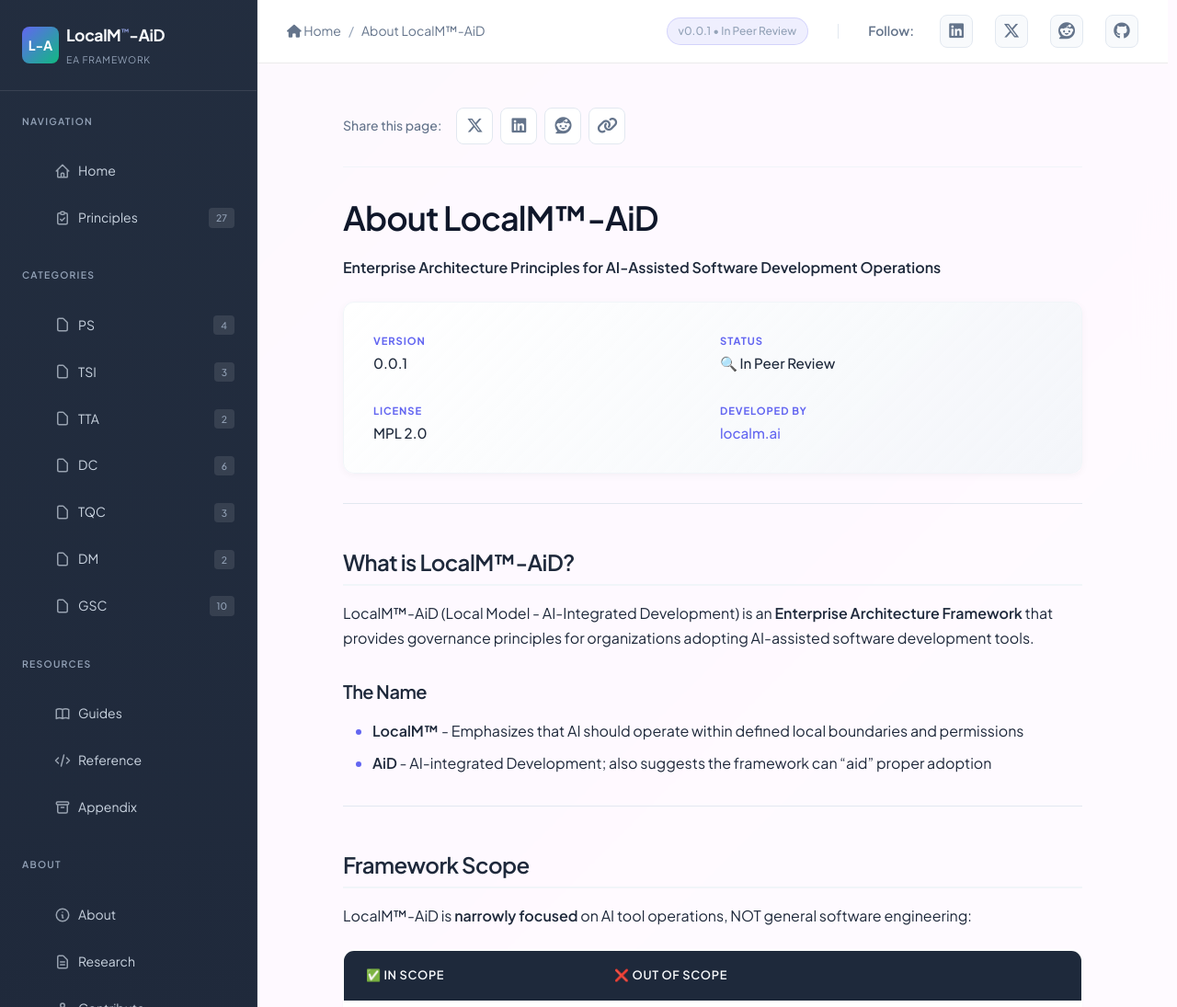
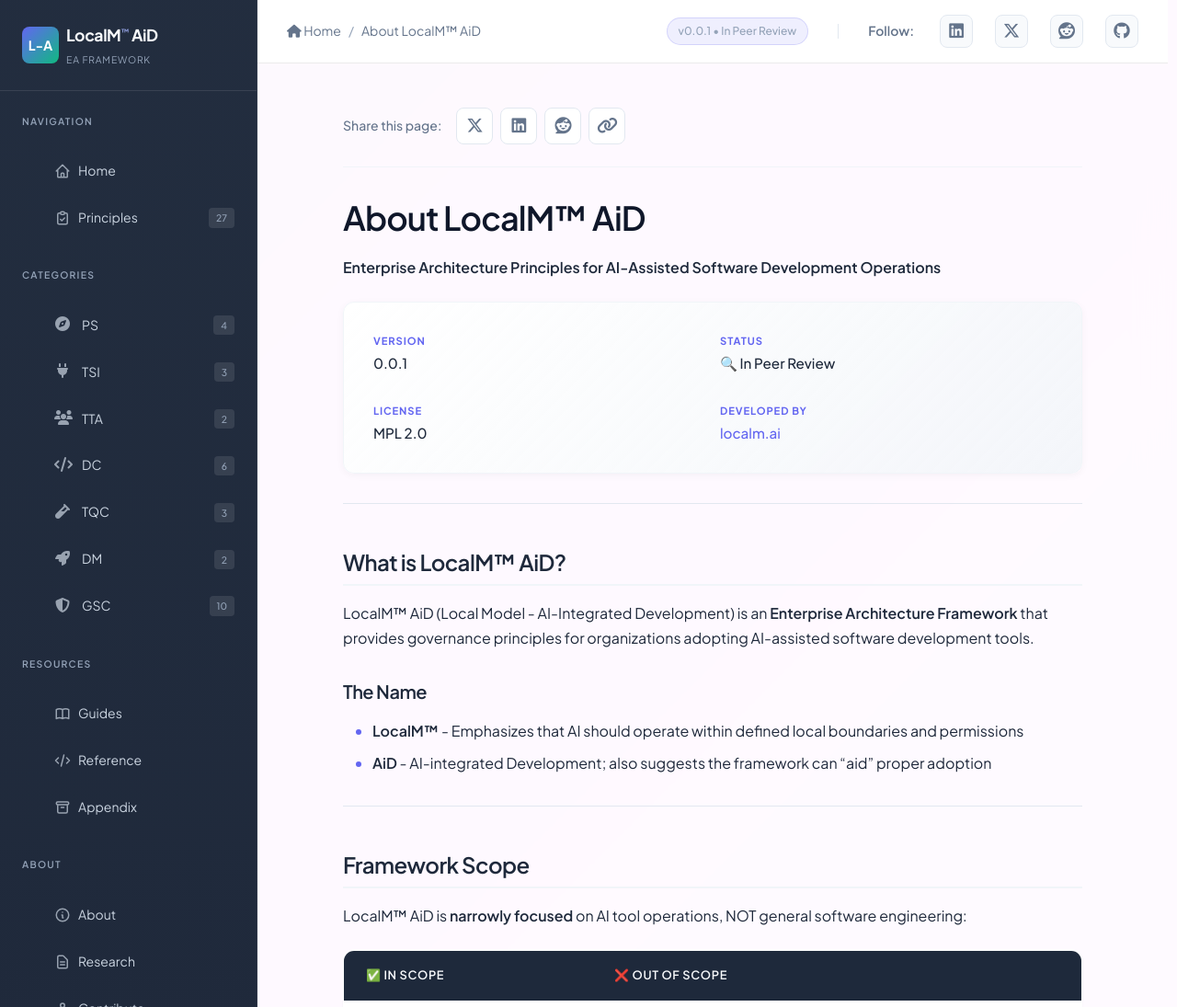
Before and after one commit to nilayparikh/ai-agent-ea-framework, a Jekyll site: the page built from about.md, in a window 1280 px wide. Shown: the top 1095 px of the page at 92% size. Built offline with Jekyll 4.4.1, drawn with Linux system fonts in a browser that asks for light colours; some of the changed text lies outside the part shown.

Commit message:
fix: Footer cleanup, branding, category icons, copy feedback
- Removed 'In Peer Review' status badge from footer (alignment issue)
- Removed MPL 2.0 and Enterprise from sidebar footer
- Footer now: localm.ai | v0.0.1 | MPL 2.0 | Enterprise | Contribute | icons
- Updated branding: 'LocalM AiD' (no hyphen) throughout
- Added unique icons for each category (compass, plug, users, code, vial, rocket, shield)
- Copy link now shows 'Link copied!' feedback
- Added .footer-link-sep CSS for MPL|Enterprise separator

```diff
--- a/_layouts/default.html
+++ b/_layouts/default.html
@@ -47,7 +47,7 @@
           <a href="{{ '/' | relative_url }}" class="sidebar-logo">
             <div class="sidebar-logo-icon">L-A</div>
             <div>
-              <span class="sidebar-logo-text">LocalM<sup class="tm">™</sup>-AiD</span>
+              <span class="sidebar-logo-text">LocalM<sup class="tm">™</sup> AiD</span>
               <span class="sidebar-logo-sub">EA Framework</span>
             </div>
           </a>
@@ -87,21 +87,55 @@
           <div class="nav-section">
             <div class="nav-section-title">Categories</div>
             <ul class="nav-tree">
-              {% for item in site.data.navigation.principles %}
-              {% if item.code %}
               <li class="nav-item">
-                <a href="{{ item.url | relative_url }}" class="nav-link {% if page.url == item.url %}active{% endif %}">
-                  <svg class="nav-link-icon" fill="none" stroke="currentColor" viewBox="0 0 24 24">
-                    <path stroke-linecap="round" stroke-linejoin="round" stroke-width="2"
-                      d="M7 21h10a2 2 0 002-2V9.414a1 1 0 00-.293-.707l-5.414-5.414A1 1 0 0012.586 3H7a2 2 0 00-2 2v14a2 2 0 002 2z">
-                    </path>
-                  </svg>
-                  {{ item.code }}
-                  <span class="nav-link-badge">{{ item.count }}</span>
+                <a href="{{ '/principles/planning_and_strategy/' | relative_url }}" class="nav-link {% if page.url contains '/principles/planning_and_strategy' %}active{% endif %}">
+                  <i class="fas fa-compass nav-link-icon"></i>
+                  PS
+                  <span class="nav-link-badge">4</span>
                 </a>
               </li>
-              {% endif %}
-              {% endfor %}
+              <li class="nav-item">
+                <a href="{{ '/principles/tool_selection_and_integration/' | relative_url }}" class="nav-link {% if page.url contains '/principles/tool_selection_and_integration' %}active{% endif %}">
+                  <i class="fas fa-plug nav-link-icon"></i>
+                  TSI
+                  <span class="nav-link-badge">3</span>
+                </a>
+              </li>
+              <li class="nav-item">
+                <a href="{{ '/principles/team_training_and_adoption/' | relative_url }}" class="nav-link {% if page.url contains '/principles/team_training_and_adoption' %}active{% endif %}">
+                  <i class="fas fa-users nav-link-icon"></i>
+                  TTA
+                  <span class="nav-link-badge">2</span>
+                </a>
+              </li>
+              <li class="nav-item">
+                <a href="{{ '/principles/development_and_coding/' | relative_url }}" class="nav-link {% if page.url contains '/principles/development_and_coding' %}active{% endif %}">
+                  <i class="fas fa-code nav-link-icon"></i>
+                  DC
+                  <span class="nav-link-badge">6</span>
+                </a>
+              </li>
+              <li class="nav-item">
+                <a href="{{ '/principles/testing_and_quality_control/' | relative_url }}" class="nav-link {% if page.url contains '/principles/testing_and_quality_control' %}active{% endif %}">
+                  <i class="fas fa-vial nav-link-icon"></i>
+                  TQC
+                  <span class="nav-link-badge">3</span>
+                </a>
+              </li>
+              <li class="nav-item">
+                <a href="{{ '/principles/deployment_and_maintenance/' | relative_url }}" class="nav-link {% if page.url contains '/principles/deployment_and_maintenance' %}active{% endif %}">
+                  <i class="fas fa-rocket nav-link-icon"></i>
+                  DM
+                  <span class="nav-link-badge">2</span>
+                </a>
+              </li>
+              <li class="nav-item">
+                <a href="{{ '/principles/governance_security_and_compliance/' | relative_url }}" class="nav-link {% if page.url contains '/principles/governance_security_and_compliance' %}active{% endif %}">
+                  <i class="fas fa-shield-alt nav-link-icon"></i>
+                  GSC
+                  <span class="nav-link-badge">10</span>
+                </a>
+              </li>
             </ul>
           </div>
 
@@ -207,13 +241,6 @@
             </ul>
           </div>
         </nav>
-
-        <div class="sidebar-footer">
-          <p><a href="https://opensource.org/licenses/MPL-2.0" target="_blank"><i class="fas fa-balance-scale"></i> MPL
-              2.0</a></p>
-          <p class="enterprise-contact"><a href="{{ '/enterprise' | relative_url }}"><i class="fas fa-building"></i>
-              Enterprise</a></p>
-        </div>
       </aside>
 
       <!-- Main Content -->
@@ -285,16 +312,15 @@
             <span class="footer-credit">Developed with <i class="fas fa-heart" style="color:#ef4444"></i> by <a
                 href="https://localm.ai/" target="_blank" rel="noopener">localm.ai</a></span>
             <span class="footer-sep">•</span>
-            <div class="footer-badges">
-              <span class="version-badge">v0.0.1</span>
-              <span class="status-badge">In Peer Review</span>
-            </div>
+            <span class="version-badge">v0.0.1</span>
             <span class="footer-sep">•</span>
             <div class="footer-links">
               <a href="https://opensource.org/licenses/MPL-2.0" target="_blank" rel="noopener">MPL 2.0</a>
-              <a href="{{ '/contributing' | relative_url }}">Contribute</a>
+              <span class="footer-link-sep">|</span>
               <a href="{{ '/enterprise' | relative_url }}">Enterprise</a>
             </div>
+            <span class="footer-sep">•</span>
+            <a href="{{ '/contributing' | relative_url }}">Contribute</a>
             <span class="footer-sep">•</span>
             <div class="footer-social">
               <a href="https://github.com/nilayparikh/ai-agent-ea-framework" target="_blank" rel="noopener"
@@ -455,12 +481,12 @@
       navigator.clipboard.writeText(window.location.href).then(() => {
         const btn = event.target.closest('.content-share-btn');
         const originalHTML = btn.innerHTML;
-        btn.innerHTML = '<i class="fas fa-check"></i>';
+        btn.innerHTML = '<i class="fas fa-check"></i> <span style="font-size:0.75rem">Link copied!</span>';
         btn.style.color = '#10b981';
         setTimeout(() => {
           btn.innerHTML = originalHTML;
           btn.style.color = '';
-        }, 1500);
+        }, 2000);
       });
     }
   </script>
--- a/about.md
+++ b/about.md
@@ -1,9 +1,9 @@
 ---
 layout: default
-title: About LocalM™-AiD
+title: About LocalM™ AiD
 ---
 
-# About LocalM™-AiD
+# About LocalM™ AiD
 
 **Enterprise Architecture Principles for AI-Assisted Software Development Operations**
 
@@ -28,9 +28,9 @@
 
 ---
 
-## What is LocalM™-AiD?
+## What is LocalM™ AiD?
 
-LocalM™-AiD (Local Model - AI-Integrated Development) is an **Enterprise Architecture Framework** that provides governance principles for organizations adopting AI-assisted software development tools.
+LocalM™ AiD (Local Model - AI-Integrated Development) is an **Enterprise Architecture Framework** that provides governance principles for organizations adopting AI-assisted software development tools.
 
 ### The Name
 
@@ -41,7 +41,7 @@
 
 ## Framework Scope
 
-LocalM™-AiD is **narrowly focused** on AI tool operations, NOT general software engineering:
+LocalM™ AiD is **narrowly focused** on AI tool operations, NOT general software engineering:
 
 | ✅ IN SCOPE                    | ❌ OUT OF SCOPE             |
 | ------------------------------ | --------------------------- |
@@ -81,7 +81,7 @@
 
 ### The Solution
 
-LocalM™-AiD provides:
+LocalM™ AiD provides:
 
 - **27 actionable principles** across 7 categories
 - **Maturity model** for progressive adoption
@@ -119,7 +119,7 @@
 
 ## Research Foundation
 
-LocalM™-AiD synthesizes insights from academic research, industry practitioners, and emerging standards.
+LocalM™ AiD synthesizes insights from academic research, industry practitioners, and emerging standards.
 
 ### Key Sources
 
--- a/assets/css/main.css
+++ b/assets/css/main.css
@@ -1322,6 +1322,12 @@
   opacity: 0.4;
 }
 
+.footer-link-sep {
+  color: var(--color-text-muted);
+  opacity: 0.6;
+  margin: 0 0.25rem;
+}
+
 .version-badge {
   font-size: 0.75rem;
   font-weight: 600;
```
Also changed, not shown: contributing.md (+1 -1 lines), index.md (+2 -2 lines), research.md (+1 -1 lines).
